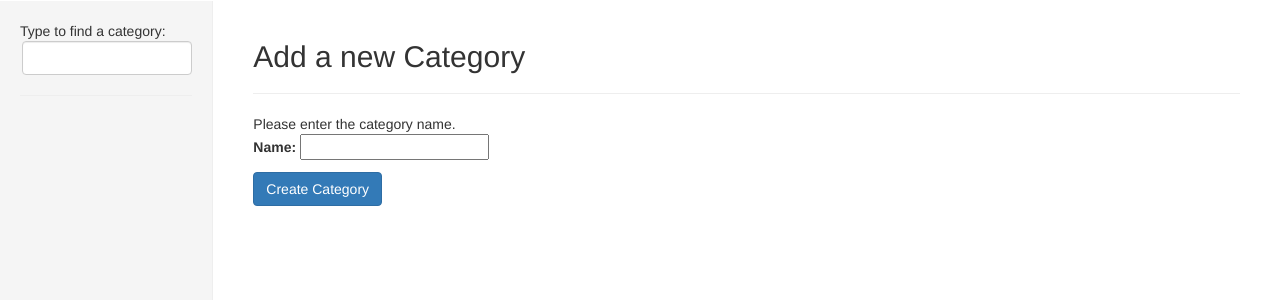
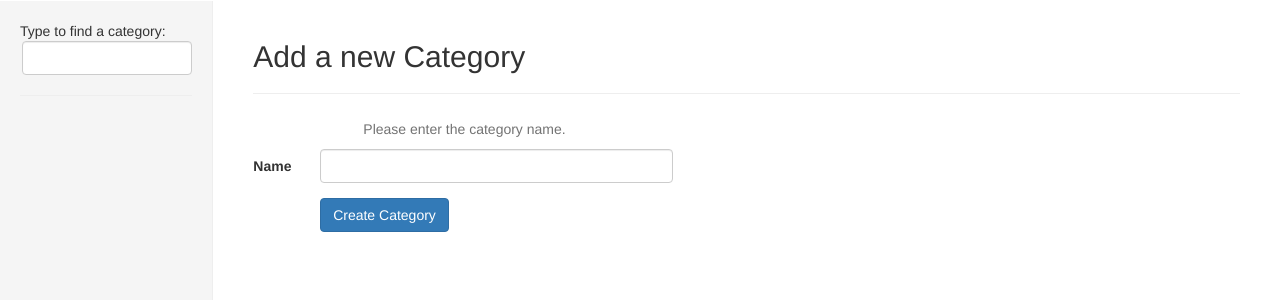
Before and after one commit to zfirdavs/rango_with_django, a Django app: page /rango/add_category/ in a window 1280 px wide. Shown: the part 50-350 px from the top of the page. Run offline with Django 3.2, Linux system fonts and the light colour scheme; the visitor is signed in with stand-in values (Sample User, id 1); some libraries are stand-ins or nearby versions.

Commit message:
changed add category template to bootstraped edition

```diff
--- a/rango/forms.py
+++ b/rango/forms.py
@@ -1,12 +1,15 @@
 from django import forms
 from django.contrib.auth.models import User
+from django.core.exceptions import ValidationError
 from django.utils.text import slugify
-from django.core.exceptions import ValidationError
+
 from .models import Category, Page, UserProfile
 
 
 class CategoryForm(forms.ModelForm):
-    name = forms.CharField(help_text='Please enter the category name.')
+    name = forms.CharField(help_text='Please enter the category name.',
+                           widget=forms.TextInput(
+                               attrs={'class': 'form-control'}))
     views = forms.IntegerField(widget=forms.HiddenInput(), initial=0)
     likes = forms.IntegerField(widget=forms.HiddenInput(), initial=0)
     slug = forms.CharField(widget=forms.HiddenInput(), required=False)
--- a/static/css/dashboard.css
+++ b/static/css/dashboard.css
@@ -108,3 +108,15 @@ body {
     display: inline-block;
     border-radius: 50%;
 }
+
+#id_name.form-control {
+    width: 50%;
+}
+
+.help-block {
+    margin-left: 125px;
+}
+
+.form-horizontal .form-group {
+    margin-right: 200px;
+}
--- a/templates/generic/form.html
+++ b/templates/generic/form.html
@@ -3,21 +3,28 @@
     {{ field }}
 {% endfor %}
 {% for field in form.visible_fields %}
-    {% ifequal field.name 'honeypot' %}
+    {% if field.name == 'honeypot' %}
         <div class="honeypot">{{ field }}</div>
     {% else %}
-        <div class="form-field">
+        <div class="form-group">
             {% if field.errors %}
                 <div class="error-list">
                     {% for error in field.errors %}
-                        <p class="error-description"><strong>{{ error }}</strong></p>
+                        <p class="error-description">
+                            <strong>{{ error }}</strong>
+                        </p>
                     {% endfor %}
                 </div>
             {% endif %}
             {% if field.help_text %}
-                <div>{{ field.help_text }}</div>
+                <p class="help-block">{{ field.help_text }}</p>
             {% endif %}
-            <p>{{ field.label_tag }} {{ field }}</p>
+            <label for="id_{{ field.name }}" class="control-label col-sm-1">
+                {{ field.label }}
+            </label>
+            <div class="col-sm-11">
+                {{ field }}
+            </div>
         </div>
-    {% endifequal %}
+    {% endif %}
 {% endfor %}
--- a/templates/rango/add_category.html
+++ b/templates/rango/add_category.html
@@ -3,13 +3,17 @@
 {% block title %}Add a Category{% endblock %}
 {% block content %}
     <div>
-        <form action="" id="category_form" method="post" role="form">
+        <form action="" id="category_form" method="post" role="form" class="form-horizontal">
             <h2 class="form-signin-heading">Add a new Category</h2>
             <hr>
             {% include 'generic/form.html' %}
-            <button class="btn btn-primary" type="submit" name="submit">
-                Create Category
-            </button>
+            <div class="form-group">
+                <div class="col-sm-offset-1 col-sm-11">
+                    <button class="btn btn-primary" type="submit" name="submit">
+                        Create Category
+                    </button>
+                </div>
+            </div>
         </form>
     </div>
 {% endblock %}
```
